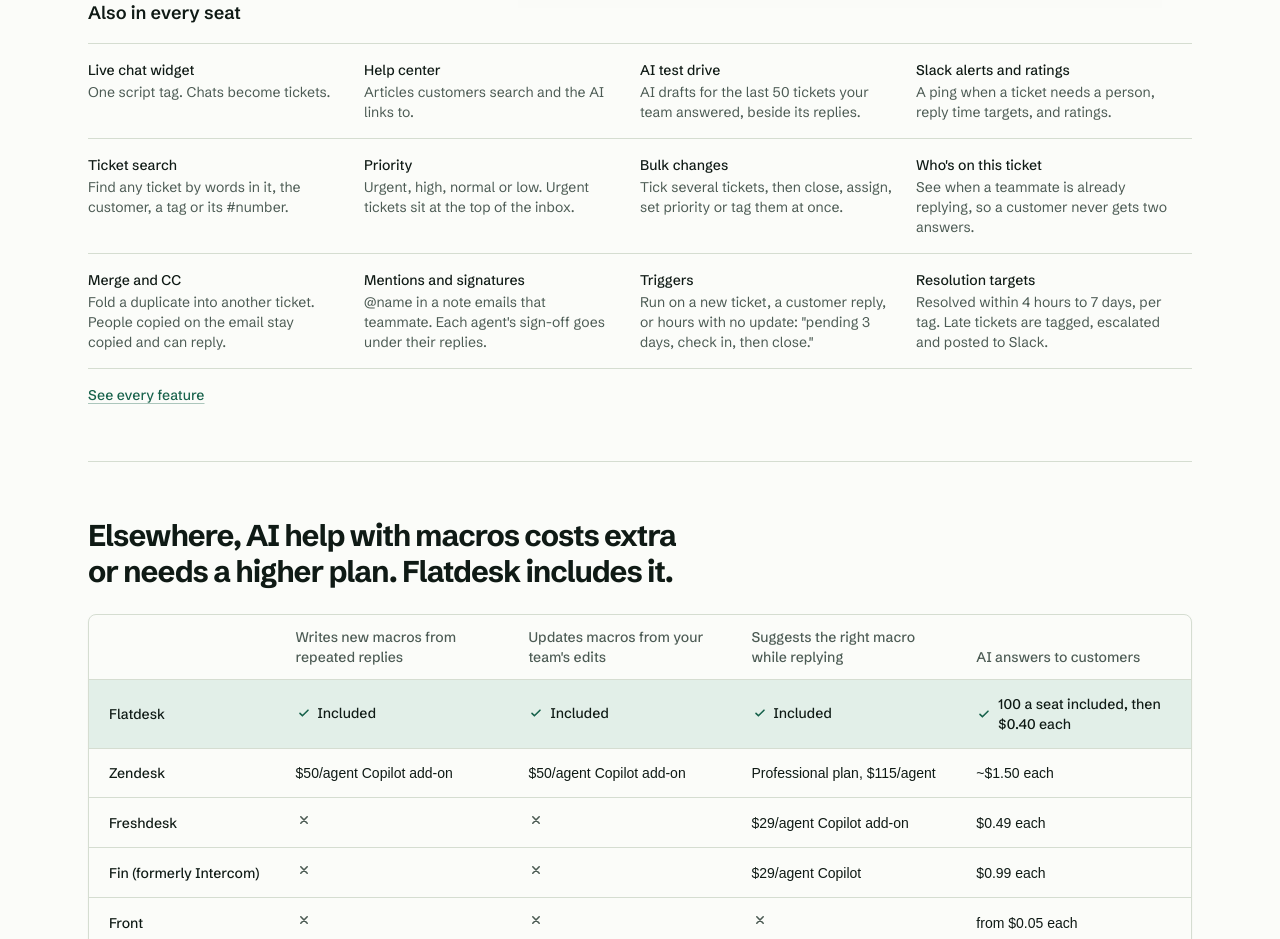
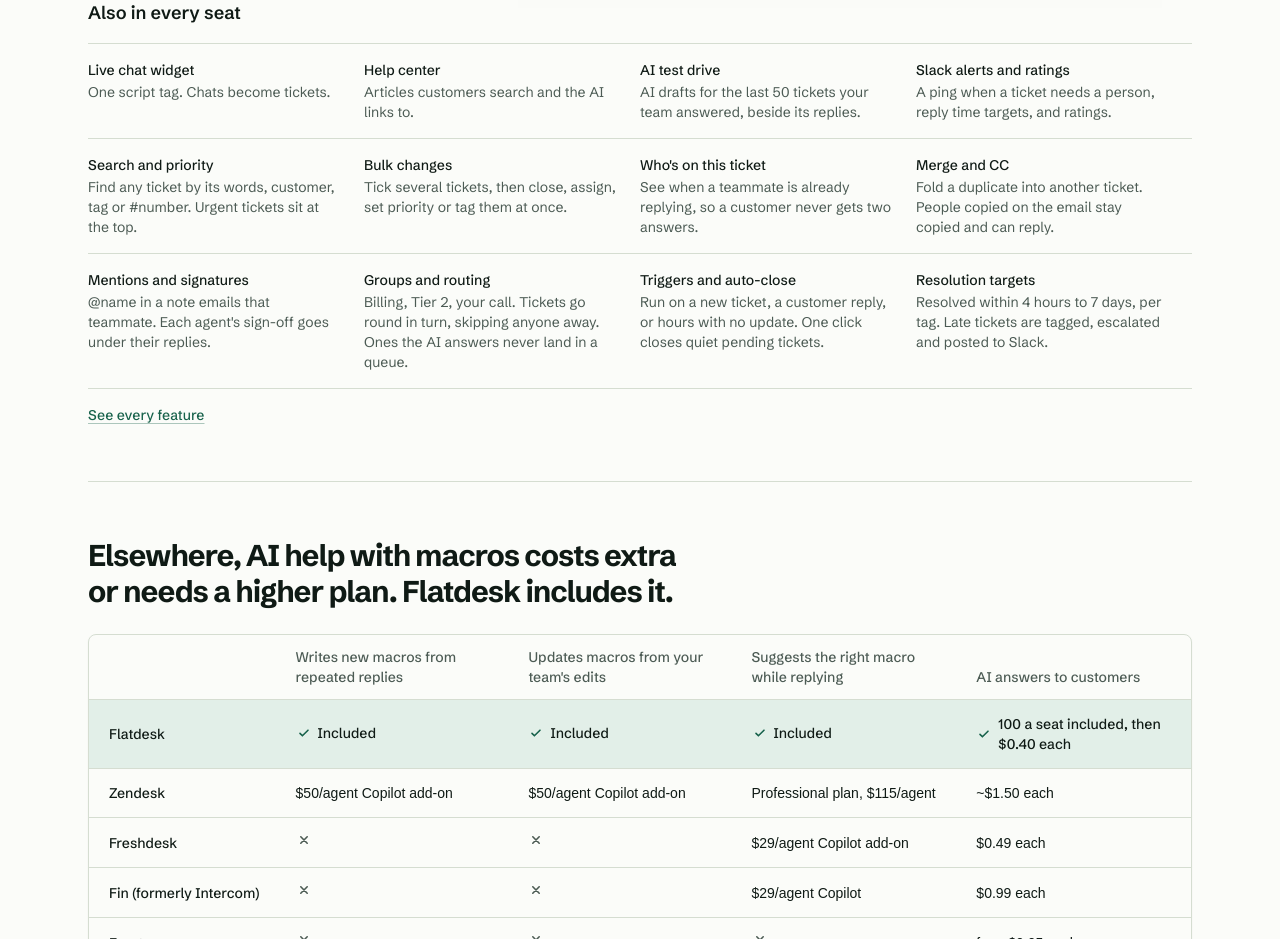
Before and after one commit to lanlan2020wu-hue/flatdesk, a Next.js app: page / in a window 1280 px wide. Shown: the part 4160-5099 px from the top of the page. Built offline with nearby package versions, Linux system fonts and the light colour scheme; no server answers; a web font is replaced by a local one.

Commit message:
Homepage: groups and routing, auto-close in 'Also in every seat' (#80)
Claude-Session: https://claude.ai/code/session_01EAdDQs2aeUSkDK3eH54rML

Co-authored-by: Claude <noreply@anthropic.com>

```diff
--- a/src/app/(marketing)/page.tsx
+++ b/src/app/(marketing)/page.tsx
@@ -34,13 +34,13 @@ const MORE = [
   { title: "Help center", body: "Articles customers search and the AI links to.", href: "/features#all" },
   { title: "AI test drive", body: "AI drafts for the last 50 tickets your team answered, beside its replies.", href: "/features/ai-test-drive" },
   { title: "Slack alerts and ratings", body: "A ping when a ticket needs a person, reply time targets, and ratings.", href: "/features#all" },
-  { title: "Ticket search", body: "Find any ticket by words in it, the customer, a tag or its #number.", href: "/features#all" },
-  { title: "Priority", body: "Urgent, high, normal or low. Urgent tickets sit at the top of the inbox.", href: "/features#all" },
+  { title: "Search and priority", body: "Find any ticket by its words, customer, tag or #number. Urgent tickets sit at the top.", href: "/features#all" },
   { title: "Bulk changes", body: "Tick several tickets, then close, assign, set priority or tag them at once.", href: "/features#all" },
   { title: "Who's on this ticket", body: "See when a teammate is already replying, so a customer never gets two answers.", href: "/features#all" },
   { title: "Merge and CC", body: "Fold a duplicate into another ticket. People copied on the email stay copied and can reply.", href: "/features#all" },
   { title: "Mentions and signatures", body: "@name in a note emails that teammate. Each agent's sign-off goes under their replies.", href: "/features#all" },
-  { title: "Triggers", body: "Run on a new ticket, a customer reply, or hours with no update: \"pending 3 days, check in, then close.\"", href: "/features#all" },
+  { title: "Groups and routing", body: "Billing, Tier 2, your call. Tickets go round in turn, skipping anyone away. Ones the AI answers never land in a queue.", href: "/features#all" },
+  { title: "Triggers and auto-close", body: "Run on a new ticket, a customer reply, or hours with no update. One click closes quiet pending tickets.", href: "/features#all" },
   { title: "Resolution targets", body: "Resolved within 4 hours to 7 days, per tag. Late tickets are tagged, escalated and posted to Slack.", href: "/features#all" },
 ];
 
```
